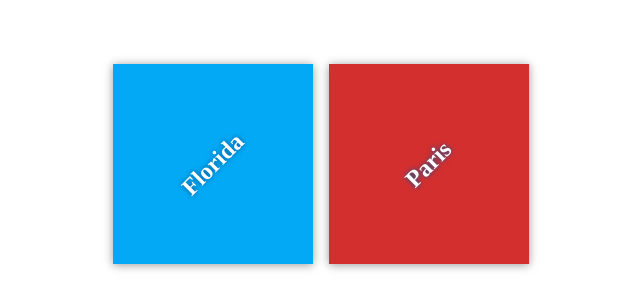
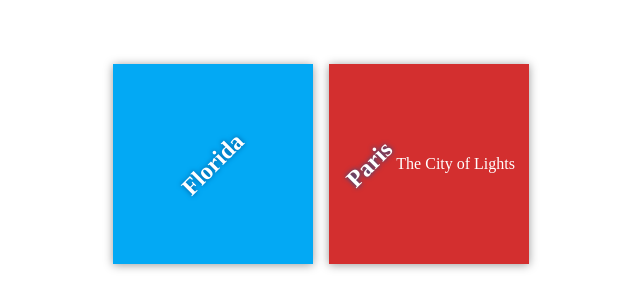
Before and after one commit to arief25ramadhan/my-travel-plans, a plain HTML site: page index.html in a window 1280 px wide. Shown: the part 236-544 px from the top of the page, without its empty margins (319-959 px from the left). Drawn offline with Linux system fonts and the light colour scheme.

Commit message:
Add paragraph to Paris id

```diff
--- a/index.html
+++ b/index.html
@@ -16,6 +16,7 @@
 
             <div class="destination" id="paris">
                 <h2>Paris</h2>
+                <p>The City of Lights</p>
             </div>
         </div>
     </div>
```
